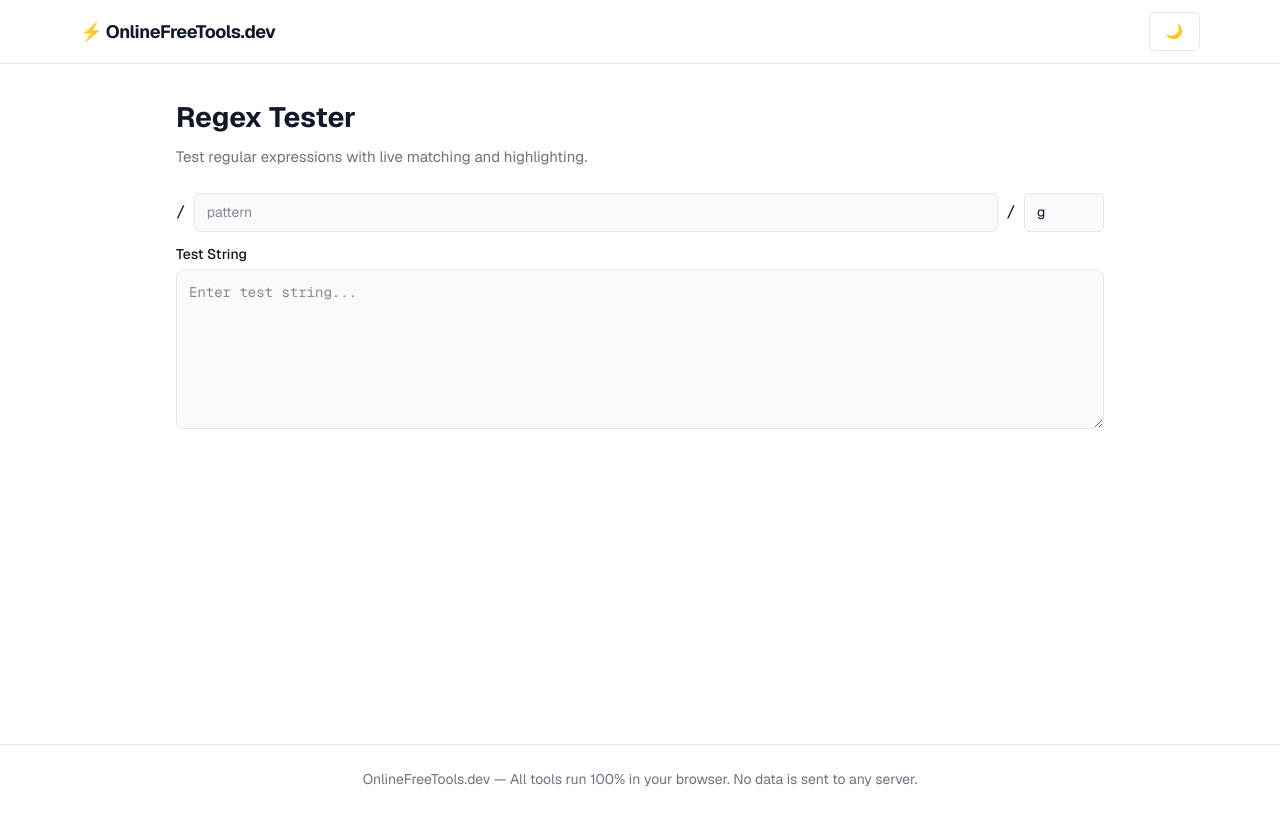
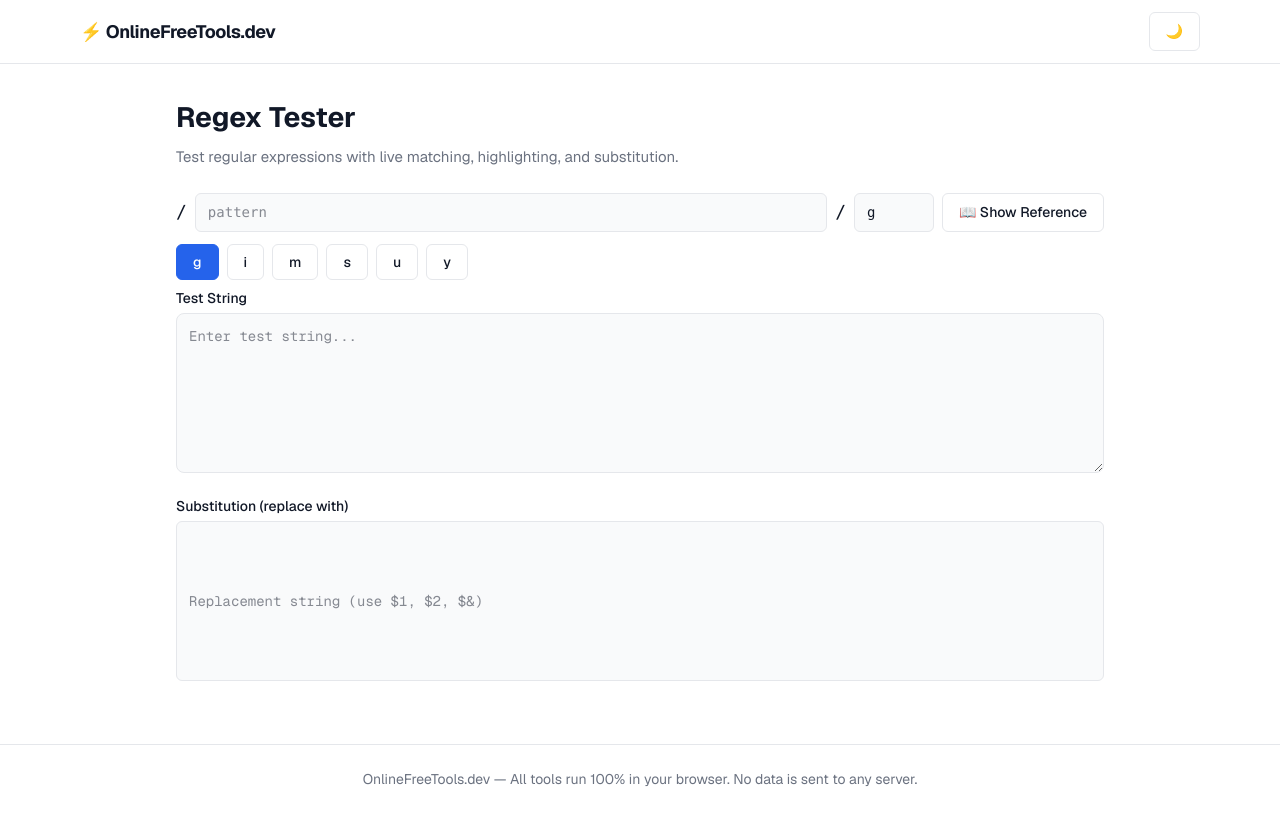
Before and after one commit to ankitpatil/web-tools, a Next.js app: page /regex-tester in a window 1280 px wide. Built offline with nearby package versions, Linux system fonts and the light colour scheme.

Commit message:
Enhanced regex tester: match groups, substitution, explanation, flags, reference

```diff
--- a/src/app/regex-tester/page.tsx
+++ b/src/app/regex-tester/page.tsx
@@ -1,25 +1,63 @@
 "use client";
 import { useState, useMemo } from "react";
+import { CopyButton } from "@/components/CopyButton";
+
+const FLAG_DESCRIPTIONS: Record<string, string> = {
+  g: "Global - find all matches",
+  i: "Case insensitive",
+  m: "Multiline - ^ and $ match line boundaries",
+  s: "Dotall - . matches newlines",
+  u: "Unicode - enable Unicode support",
+  y: "Sticky - match from lastIndex",
+};
+
+const QUICK_REFERENCE = [
+  { pattern: ".", desc: "Any character except newline" },
+  { pattern: "\\d", desc: "Digit (0-9)" },
+  { pattern: "\\w", desc: "Word character (a-z, A-Z, 0-9, _)" },
+  { pattern: "\\s", desc: "Whitespace" },
+  { pattern: "^", desc: "Start of string/line" },
+  { pattern: "$", desc: "End of string/line" },
+  { pattern: "*", desc: "0 or more" },
+  { pattern: "+", desc: "1 or more" },
+  { pattern: "?", desc: "0 or 1" },
+  { pattern: "{n}", desc: "Exactly n times" },
+  { pattern: "{n,m}", desc: "Between n and m times" },
+  { pattern: "[abc]", desc: "Character class" },
+  { pattern: "[^abc]", desc: "Negated class" },
+  { pattern: "(abc)", desc: "Capturing group" },
+  { pattern: "(?:abc)", desc: "Non-capturing group" },
+  { pattern: "a|b", desc: "Alternation (or)" },
+];
 
 export default function RegexTester() {
   const [pattern, setPattern] = useState("");
   const [flags, setFlags] = useState("g");
   const [text, setText] = useState("");
+  const [replacement, setReplacement] = useState("");
+  const [showRef, setShowRef] = useState(false);
 
-  const { matches, error, highlighted } = useMemo(() => {
-    if (!pattern) return { matches: [], error: "", highlighted: text };
+  const { matches, error, highlighted, groups, replaced } = useMemo(() => {
+    if (!pattern) return { matches: [], error: "", highlighted: text, groups: [], replaced: "" };
     try {
       const re = new RegExp(pattern, flags);
-      const m: string[] = [];
+      const m: { text: string; index: number; groups: string[] }[] = [];
+      const g: { match: string; groups: Record<string, string> }[] = [];
       let match;
-      const parts: { text: string; isMatch: boolean }[] = [];
+      const parts: { text: string; isMatch: boolean; groupIndex?: number }[] = [];
       let lastIndex = 0;
 
       if (flags.includes("g")) {
         while ((match = re.exec(text)) !== null) {
           if (match.index > lastIndex) parts.push({ text: text.slice(lastIndex, match.index), isMatch: false });
-          parts.push({ text: match[0], isMatch: true });
-          m.push(`[${match.index}] ${match[0]}`);
+          parts.push({ text: match[0], isMatch: true, groupIndex: m.length });
+          m.push({ text: match[0], index: match.index, groups: match.slice(1) });
+
+          const groupObj: Record<string, string> = {};
+          match.forEach((gVal, i) => { if (i > 0) groupObj[`$${i}`] = gVal || ""; });
+          if (match.groups) Object.assign(groupObj, match.groups);
+          g.push({ match: match[0], groups: groupObj });
+
           lastIndex = re.lastIndex;
           if (!match[0]) re.lastIndex++;
         }
@@ -27,44 +65,162 @@ export default function RegexTester() {
         match = re.exec(text);
         if (match) {
           if (match.index > 0) parts.push({ text: text.slice(0, match.index), isMatch: false });
-          parts.push({ text: match[0], isMatch: true });
-          m.push(`[${match.index}] ${match[0]}`);
+          parts.push({ text: match[0], isMatch: true, groupIndex: 0 });
+          m.push({ text: match[0], index: match.index, groups: match.slice(1) });
+
+          const groupObj: Record<string, string> = {};
+          match.forEach((gVal, i) => { if (i > 0) groupObj[`$${i}`] = gVal || ""; });
+          if (match.groups) Object.assign(groupObj, match.groups);
+          g.push({ match: match[0], groups: groupObj });
+
           lastIndex = match.index + match[0].length;
         }
       }
       if (lastIndex < text.length) parts.push({ text: text.slice(lastIndex), isMatch: false });
-      return { matches: m, error: "", highlighted: parts };
+
+      const replaced = replacement ? text.replace(re, replacement) : "";
+      return { matches: m, error: "", highlighted: parts, groups: g, replaced };
     } catch (e: unknown) {
-      return { matches: [], error: (e as Error).message, highlighted: text };
+      return { matches: [], error: (e as Error).message, highlighted: text, groups: [], replaced: "" };
     }
-  }, [pattern, flags, text]);
+  }, [pattern, flags, text, replacement]);
+
+  const explainPattern = (p: string): string[] => {
+    const explanations: string[] = [];
+    let i = 0;
+    while (i < p.length) {
+      const char = p[i];
+      const next = p[i + 1];
+      if (char === "\\" && next) {
+        const map: Record<string, string> = {
+          d: "Digit (0-9)", D: "Non-digit", w: "Word character", W: "Non-word",
+          s: "Whitespace", S: "Non-whitespace", b: "Word boundary", B: "Non-boundary",
+          n: "Newline", r: "Carriage return", t: "Tab", 0: "Null character",
+        };
+        explanations.push(`\\${next} - ${map[next] || "escaped " + next}`);
+        i += 2;
+      } else if (char === "[") {
+        const end = p.indexOf("]", i);
+        const content = p.slice(i + 1, end > i + 1 ? end : p.length);
+        explanations.push(`[${content}] - Character class${content.startsWith("^") ? " (negated)" : ""}`);
+        i = end > i + 1 ? end + 1 : i + 1;
+      } else if (char === "(") {
+        if (p[i + 1] === "?") {
+          if (p[i + 2] === ":") { explanations.push("(?:...) - Non-capturing group"); i += 3; }
+          else if (p[i + 2] === "=") { explanations.push("(?=...) - Positive lookahead"); i += 3; }
+          else if (p[i + 2] === "!") { explanations.push("(?!...) - Negative lookahead"); i += 3; }
+          else if (p[i + 2] === "<" && p[i + 3] === "=") { explanations.push("(?<=...) - Positive lookbehind"); i += 4; }
+          else if (p[i + 2] === "<" && p[i + 3] === "!") { explanations.push("(?<!...) - Negative lookbehind"); i += 4; }
+          else { i++; }
+        } else {
+          explanations.push(`(...) - Capturing group #${(p.slice(0, i).match(/\(/g) || []).length + 1}`);
+          i++;
+        }
+      } else if (char === "|") explanations.push("| - Alternation (or)");
+      else if (char === "^") explanations.push("^ - Start of string/line");
+      else if (char === "$") explanations.push("$ - End of string/line");
+      else if (char === ".") explanations.push(". - Any character (except newline)");
+      else if (char === "*") explanations.push("* - 0 or more (greedy)");
+      else if (char === "+") explanations.push("+ - 1 or more (greedy)");
+      else if (char === "?") explanations.push("? - 0 or 1 / makes previous quantifier lazy");
+      else if (char === "{") {
+        const end = p.indexOf("}", i);
+        if (end > i) {
+          const quant = p.slice(i + 1, end);
+          explanations.push(`{${quant}} - Repeat ${quant} times`);
+          i = end + 1;
+        } else i++;
+      } else {
+        i++;
+      }
+    }
+    return explanations;
+  };
 
   return (
     <div className="tool-page">
       <h1>Regex Tester</h1>
-      <p className="desc">Test regular expressions with live matching and highlighting.</p>
+      <p className="desc">Test regular expressions with live matching, highlighting, and substitution.</p>
+
       <div className="flex gap-2 mb-3 flex-wrap items-center">
-        <span className="font-mono">/</span>
-        <input type="text" value={pattern} onChange={(e) => setPattern(e.target.value)} placeholder="pattern" className="flex-1 min-w-[200px]" />
-        <span className="font-mono">/</span>
-        <input type="text" value={flags} onChange={(e) => setFlags(e.target.value)} placeholder="flags" className="w-20" />
+        <span className="font-mono text-lg">/</span>
+        <input type="text" value={pattern} onChange={(e) => setPattern(e.target.value)} placeholder="pattern" className="flex-1 min-w-[200px] font-mono" />
+        <span className="font-mono text-lg">/</span>
+        <input type="text" value={flags} onChange={(e) => setFlags(e.target.value)} placeholder="flags" className="w-20 font-mono" />
+        <button className="btn" onClick={() => setShowRef(!showRef)}>📖 {showRef ? "Hide" : "Show"} Reference</button>
       </div>
-      {error && <p className="error-text">❌ {error}</p>}
-      <label>Test String</label>
-      <textarea className="tool-input" value={text} onChange={(e) => setText(e.target.value)} placeholder="Enter test string..." />
-      {Array.isArray(highlighted) && highlighted.length > 0 && (
-        <div className="output-box mt-3">
-          {highlighted.map((p, i) =>
-            p.isMatch ? <mark key={i} className="bg-yellow-300 dark:bg-yellow-600 rounded px-0.5">{p.text}</mark> : <span key={i}>{p.text}</span>
-          )}
+
+      {showRef && (
+        <div className="mb-4 p-3 bg-[var(--card-bg)] border border-[var(--border)] rounded text-sm">
+          <div className="grid grid-cols-2 md:grid-cols-4 gap-2">
+            {QUICK_REFERENCE.map(r => (
+              <div key={r.pattern}><code className="text-[var(--accent)]">{r.pattern}</code> - {r.desc}</div>
+            ))}
+          </div>
         </div>
       )}
+
+      <div className="flex gap-2 mb-2 flex-wrap">
+        {Object.entries(FLAG_DESCRIPTIONS).map(([flag, desc]) => (
+          <button key={flag} className={`btn text-xs ${flags.includes(flag) ? "btn-primary" : ""}`} onClick={() => setFlags(f => f.includes(flag) ? f.replace(flag, "") : f + flag)} title={desc}>{flag}</button>
+        ))}
+      </div>
+
+      {error && <p className="error-text">❌ {error}</p>}
+
+      <label>Test String</label>
+      <textarea className="tool-input font-mono" value={text} onChange={(e) => setText(e.target.value)} placeholder="Enter test string..." rows={5} />
+
+      {Array.isArray(highlighted) && highlighted.length > 0 && (
+        <div className="output-box mt-3 font-mono whitespace-pre-wrap">
+          {highlighted.map((p, i) => p.isMatch ? <mark key={i} className="bg-yellow-300 dark:bg-yellow-600 rounded px-0.5">{p.text}</mark> : <span key={i}>{p.text}</span>)}
+        </div>
+      )}
+
       {matches.length > 0 && (
         <div className="mt-3">
-          <label>{matches.length} match{matches.length !== 1 ? "es" : ""}</label>
-          <div className="output-box text-sm">{matches.join("\n")}</div>
+          <label className="font-semibold">{matches.length} match{matches.length !== 1 ? "es" : ""}</label>
+          <div className="output-box text-sm max-h-40 overflow-auto">
+            {matches.map((m, i) => <div key={i} className="font-mono"><span className="text-[var(--text-secondary)]">[{m.index}]</span> {m.text}</div>)}
+          </div>
         </div>
       )}
+
+      {groups.length > 0 && groups.some(g => Object.keys(g.groups).length > 0) && (
+        <div className="mt-3">
+          <label className="font-semibold">Capture Groups</label>
+          <div className="output-box text-sm max-h-40 overflow-auto">
+            {groups.map((g, i) => (
+              <div key={i} className="mb-2">
+                <div className="font-mono font-semibold">Match {i + 1}: {g.match}</div>
+                {Object.entries(g.groups).map(([k, v]) => (
+                  <div key={k} className="ml-2 font-mono text-[var(--text-secondary)]">{k}: {v}</div>
+                ))}
+              </div>
+            ))}
+          </div>
+        </div>
+      )}
+
+      {pattern && (
+        <div className="mt-4">
+          <label className="font-semibold">Pattern Explanation</label>
+          <div className="output-box text-sm">
+            {explainPattern(pattern).map((exp, i) => <div key={i}>{exp}</div>)}
+          </div>
+        </div>
+      )}
+
+      <div className="mt-4">
+        <label>Substitution (replace with)</label>
+        <input type="text" value={replacement} onChange={(e) => setReplacement(e.target.value)} placeholder="Replacement string (use $1, $2, $&)" className="tool-input font-mono" />
+        {replaced && (
+          <div className="mt-2">
+            <div className="btn-group"><CopyButton text={replaced} /></div>
+            <div className="output-box font-mono mt-2">{replaced}</div>
+          </div>
+        )}
+      </div>
     </div>
   );
 }
```
